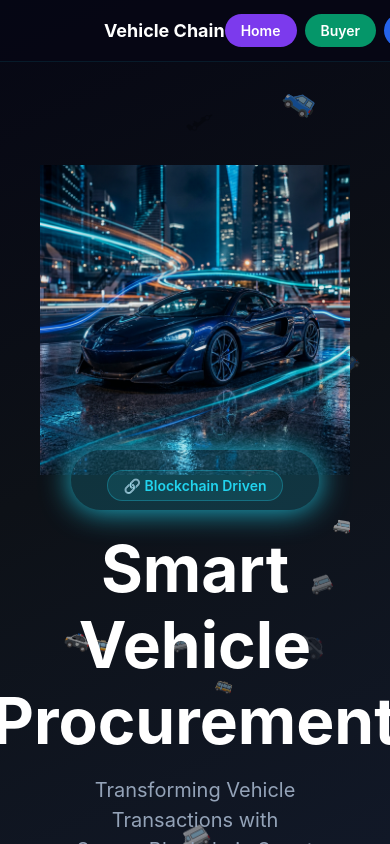
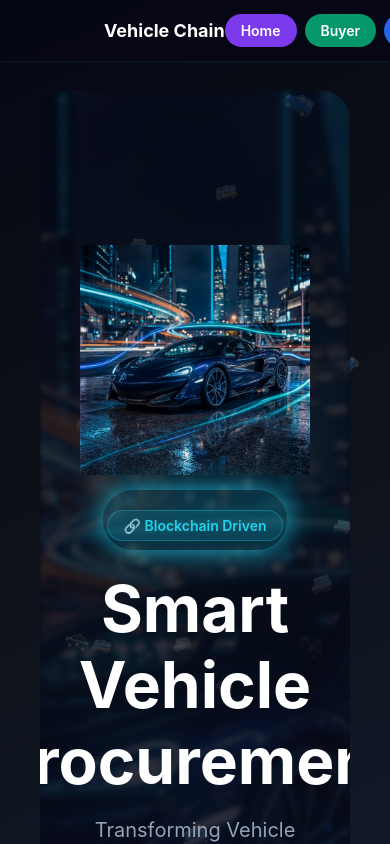
Before and after one commit to saichintapalli6-bit/new_app2, a React Native app in the folder SmartVehicleMobile/: screen /Home in a window 390 px wide. Built offline with nearby package versions, Linux system fonts and the light colour scheme; some icons are missing; what react-native-worklets would draw is missing.

Commit message:
UI: Restore Hero background image and styling on Home screen

```diff
--- a/SmartVehicleMobile/src/screens/HomeScreen.js
+++ b/SmartVehicleMobile/src/screens/HomeScreen.js
@@ -46,6 +46,14 @@ const HomeScreen = ({ navigation }) => {
             >
                 {/* HERO SECTION */}
                 <View style={styles.hero}>
+                    <Image
+                        source={require('../../assets/vehicle_hero_bg.png')}
+                        style={styles.heroImgBg}
+                        resizeMode="cover"
+                        blurRadius={2}
+                    />
+                    <View style={styles.heroOverlay} />
+
                     <View style={styles.vehicleShowcaseBox}>
                         <Image
                             source={require('../../assets/vehicle_hero_bg.png')}
@@ -247,31 +255,25 @@ const styles = StyleSheet.create({
     hero: {
         alignItems: 'center',
         paddingHorizontal: (Platform.OS === 'web') ? 40 : 20,
-        paddingTop: (Platform.OS === 'web') ? 80 : 50,
-        paddingBottom: (Platform.OS === 'web') ? 80 : 50,
+        paddingTop: (Platform.OS === 'web') ? 100 : 70,
+        paddingBottom: (Platform.OS === 'web') ? 100 : 70,
         overflow: 'hidden',
         position: 'relative',
+        borderRadius: 30, // Curvy edges
+        marginHorizontal: (Platform.OS === 'web') ? 40 : 15,
+        marginTop: 20,
     },
-
-    // Vehicle BG - full hero background
-    vehicleBgFull: {
+    heroImgBg: {
         position: 'absolute',
         top: 0, left: 0, right: 0, bottom: 0,
         width: '100%',
         height: '100%',
+        opacity: 0.35,
     },
-    vehicleBgTopFade: {
+    heroOverlay: {
         position: 'absolute',
-        top: 0, left: 0, right: 0,
-        height: 120,
-        backgroundColor: 'transparent',
-        // gradient replacement: fade from dark top
-        borderTopWidth: 0,
-    },
-    vehicleBgBottomFade: {
-        position: 'absolute',
-        bottom: 0, left: 0, right: 0,
-        height: 120,
+        top: 0, left: 0, right: 0, bottom: 0,
+        backgroundColor: 'rgba(6,7,20,0.6)',
     },
 
     // Vehicle showcase image (clear, glowing)
```
